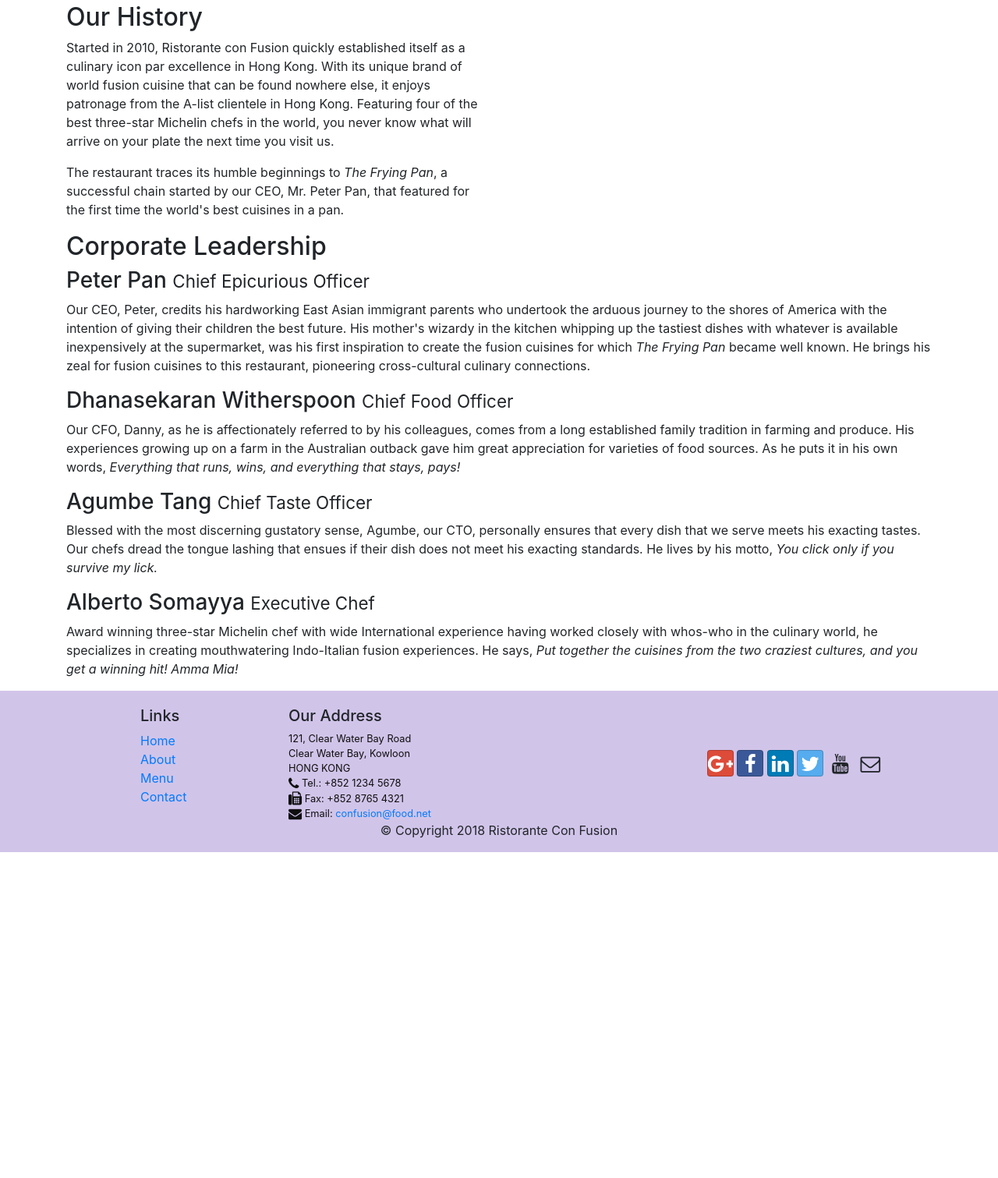
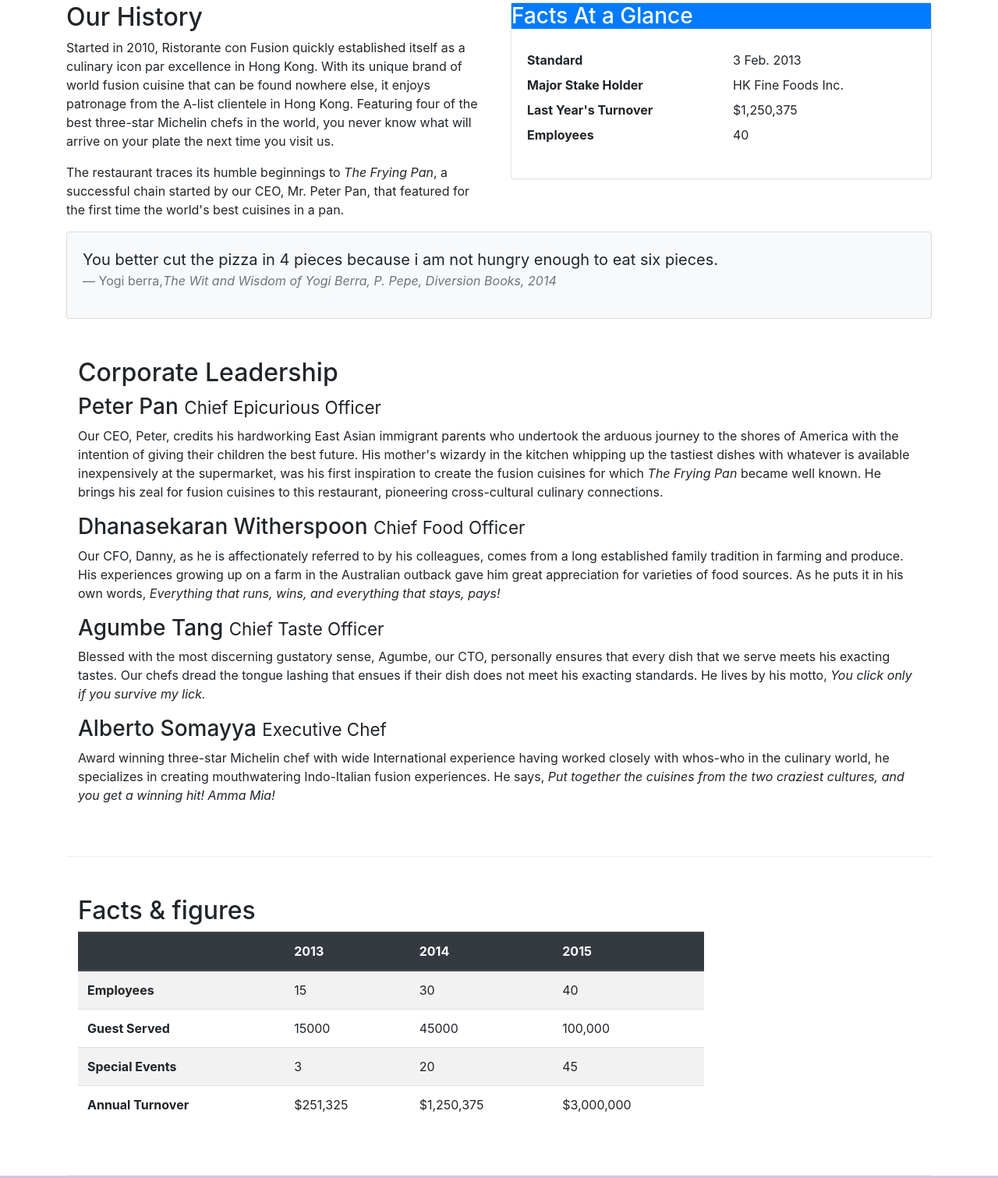
Before and after one commit to NazmiaMouri/Restaurant-Management-bootstrap, a website: page aboutus.html in a window 1280 px wide. Shown: the part 462-1973 px from the top of the page at 78% size. Before the commit the page ends 1555 px from the top, so only its background shows below. Drawn offline with nearby package versions, Linux system fonts and the light colour scheme.

Commit message:
tables and cards

```diff
--- a/aboutus.html
+++ b/aboutus.html
@@ -11,7 +11,7 @@
    <link rel="stylesheet" href="node_modules/bootstrap/dist/css/bootstrap.min.css">
    <link rel="stylesheet" href="node_modules/font-awesome/css/font-awesome.min.css">
    <link rel="stylesheet" href="node_modules/bootstrap-social/bootstrap-social.css">
-   <link rel="stylesheet" href="css/style.css">
+   <link rel="stylesheet" href="css/styles.css">
    <title>Ristorante Con Fusion</title>
 
     <title>Ristorante Con Fusion: About Us</title>
@@ -52,7 +52,7 @@
 
     <div class='container'>
 
-        <div class='row'>
+        <div class='row '>
             <ol class='col-12 breadcrumb'>
                 <li class='breadcrumb-item'><a href='./index.html'>Home</a></li>
                 <li class='breadcrumb-item active'>About Us</li>
@@ -65,18 +65,45 @@
             </div>
         </div>
 
-        <div class='row'>
-            <div class="col-12 col-sm-6 order-sm-first">
+        <div class='row row content'>
+            <div class="col-12 col-sm-6 ">
                 <h2>Our History</h2>
                 <p>Started in 2010, Ristorante con Fusion quickly established itself as a culinary icon par excellence in Hong Kong. With its unique brand of world fusion cuisine that can be found nowhere else, it enjoys patronage from the A-list clientele in Hong Kong.  Featuring four of the best three-star Michelin chefs in the world, you never know what will arrive on your plate the next time you visit us.</p>
                 <p>The restaurant traces its humble beginnings to <em>The Frying Pan</em>, a successful chain started by our CEO, Mr. Peter Pan, that featured for the first time the world's best cuisines in a pan.</p>
             </div>
-            <div class="col-12 col-sm-6 order-sm-last">
+            <div class="col-12 col-sm">
+                <div class='card'>
+                    <h3 class='card-hearder bg-primary text-white'>Facts At a Glance</h3>
+                    <div class='card-body'>
+                        <dl class='row'>
+                            <dt class='col-6'>Standard</dt>
+                            <dd class='col-6'>3 Feb. 2013</dd>
+                            <dt class="col-6">Major Stake Holder</dt>
+                            <dd class="col-6">HK Fine Foods Inc.</dd>
+                            <dt class="col-6">Last Year's Turnover</dt>
+                            <dd class="col-6">$1,250,375</dd>
+                            <dt class="col-6">Employees</dt>
+                            <dd class="col-6">40</dd>
+                        </dl>
+                    </div>
+                </div>
+            </div>
+            <div class='col-12'>
+                <div class='card card-body bg-light'>
+                    <blockquote class='blockquote'>
+                        <p class='mb-0'>You better cut the pizza in 4 pieces because i am not hungry enough to eat six pieces.
+
+                        </p>
+                        <footer class='blockquote-footer'>Yogi berra,<cite title='Source Title'>The Wit and Wisdom of Yogi Berra,
+                            P. Pepe, Diversion Books, 2014</cite>
+                        </footer>
+                    </blockquote>
+                </div>
             </div>
         </div>
 
 
-        <div class='row'>
+        <div class='row row-content'>
             <div class='col-12 col-sm'>
 
                 <h2>Corporate Leadership</h2>
@@ -90,7 +117,51 @@
                 <p class='d-none d-sm-block'>Award winning three-star Michelin chef with wide International experience having worked closely with whos-who in the culinary world, he specializes in creating mouthwatering Indo-Italian fusion experiences. He says, <em>Put together the cuisines from the two craziest cultures, and you get a winning hit! Amma Mia!</em></p>
             </div>
        </div>
+       <div class='row row-content'>
+           <div class='col-12 col-sm-9'>
+               <h2>Facts &amp; figures</h2>
+               <div class='table-responsive'>
+                <table class='table table-striped'>
+                       <thead class='thead-dark'>
+                           <tr>
+                               <th>&nbsp</th>
+                               <th>2013</th>
+                               <th>2014</th>
+                               <th>2015</th>
 
+                           </tr>
+                       </thead>
+                       <tbody>
+                           <tr>
+                               <th>Employees</th>
+                               <td>15</td>
+                               <td>30</td>
+                               <td>40</td>
+                           </tr>
+                           <tr>
+                                <th>Guest Served</th>
+                                <td>15000</td>
+                                <td>45000</td>
+                                <td>100,000</td>
+                        </tr>
+                        <tr>
+                                <th>Special Events</th>
+                                <td>3</td>
+                                <td>20</td>
+                                <td>45</td>
+                        </tr>
+                        <tr>
+                                <th>Annual Turnover</th>
+                                <td>$251,325</td>
+                                <td>$1,250,375</td>
+                                <td>$3,000,000</td>
+                        </tr>
+                       </tbody>
+                </table>
+               </div>
+           </div>
+
+       </div>
     </div>
 
     <footer class="footer">
```
Also changed, not shown: contactus.html (+1 -1 lines), index.html (+1 -1 lines), css/styles.css (renamed from css/style.css).
